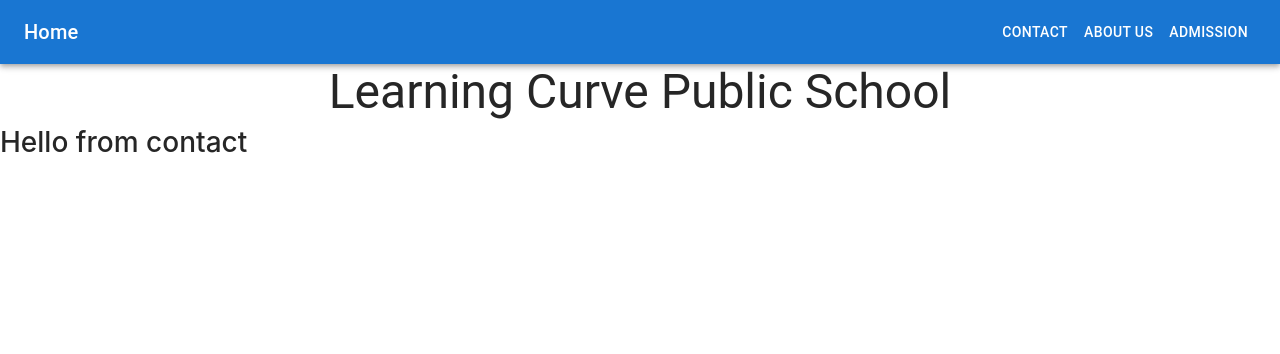
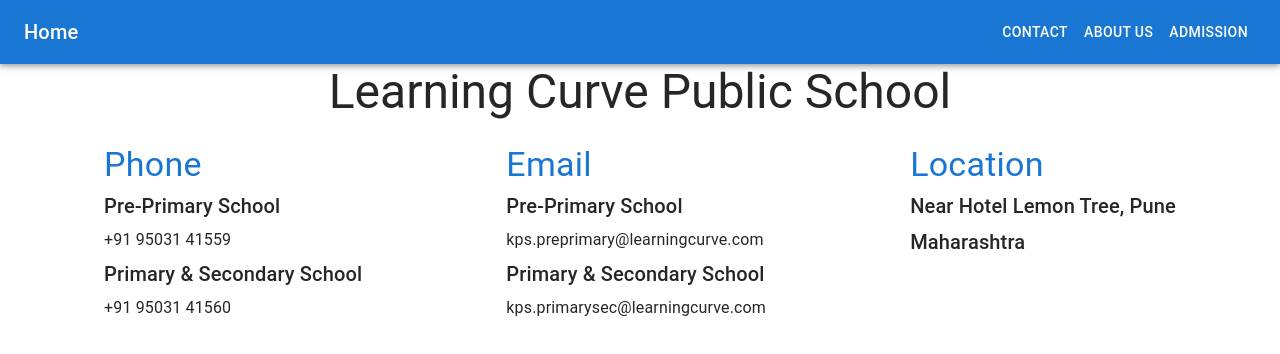
Before and after one commit to shubham-cpp/poc-react-2, a React (Create React App) app in the folder client/: page /contact in a window 1280 px wide. Shown: the top 354 px of the page. Built offline with nearby package versions, Linux system fonts and the light colour scheme; the HTML template or start-up script is replaced by a standard one.

Commit message:
Contacts page to display appropriate details

```diff
--- a/client/src/components/Contact.tsx
+++ b/client/src/components/Contact.tsx
@@ -1,7 +1,77 @@
 import { ReactElement } from "react";
+import { Box,Stack,Typography ,Theme} from '@mui/material'
+
+import { makeStyles } from "@mui/styles";
+
+const useStyles = makeStyles((theme: Theme) => ({
+  gridbox: {
+    "& h4": {
+      marginBottom: 4,
+      color: theme.palette.primary.main,
+    },
+    "& h6": {
+      marginTop: theme.spacing(0.5),
+    },
+  },
+}));
 
 const Contact = (): ReactElement => {
-  return <h1>Hello from contact</h1>;
+  const classes = useStyles()
+  return <Box className={classes.gridbox}  sx={{ flexGrow: 1,marginTop:'3vh' }}>
+    <Stack
+      direction={{ xs:"column",sm:"column",md:"row"}}
+      justifyContent="space-evenly"
+      alignItems="flex-start"
+      spacing={{ xs: 2, sm: 3, md: 5 }}
+    >
+      <div>
+        <Typography variant="h4">
+          Phone
+        </Typography>
+        <Typography variant="h6">
+          Pre-Primary School
+        </Typography>
+        <Typography variant="subtitle1">
+          +91 95031 41559
+        </Typography>
+        <Typography variant="h6">
+          Primary & Secondary School
+        </Typography>
+        <Typography variant="subtitle1">
+          +91 95031 41560
+        </Typography>
+      </div>
+      <div>
+        <Typography variant="h4">
+          Email
+        </Typography>
+        <Typography variant="h6">
+          Pre-Primary School
+        </Typography>
+        <Typography variant="subtitle1">
+          kps.preprimary@learningcurve.com
+        </Typography>
+        <Typography variant="h6">
+          Primary & Secondary School
+        </Typography>
+        <Typography variant="subtitle1">
+          kps.primarysec@learningcurve.com
+        </Typography>
+      </div>
+      <div>
+        <Typography variant="h4">
+          Location
+        </Typography>
+        <Typography variant="h6">
+          Near Hotel Lemon Tree, Pune
+        </Typography>
+        <Typography variant="h6">
+          Maharashtra
+        </Typography>
+      </div>
+    </Stack>
+
+  </Box>;
 };
 
 export default Contact;
```
